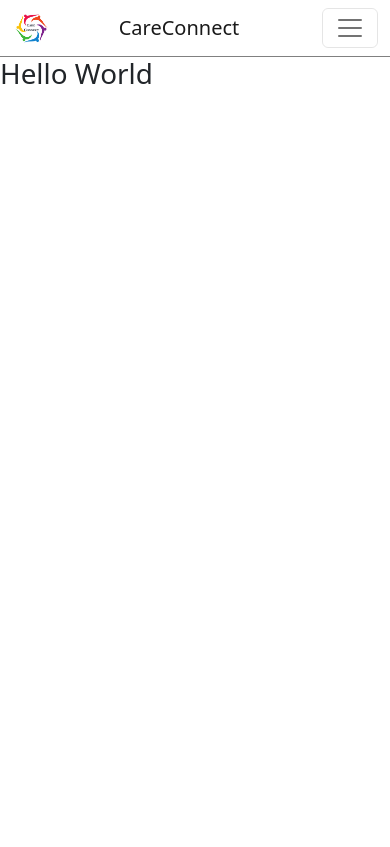
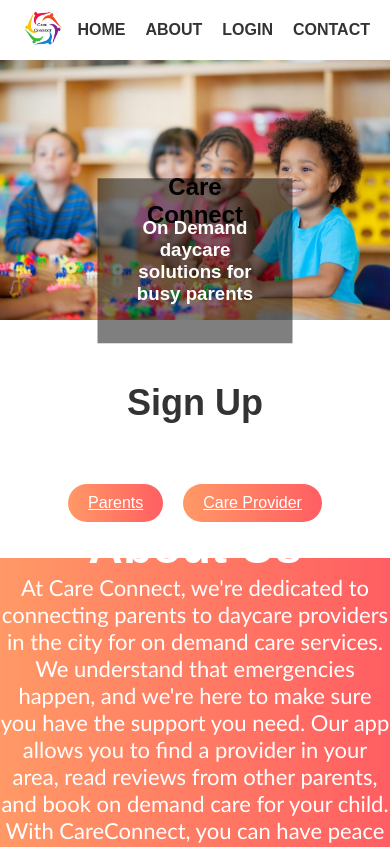
Before and after one commit to joytech360/JollySailors, a Flask app: page / in a window 390 px wide. Shown: the top 847 px of the page. Before the commit the page ends 84 px from the top, so only its background shows below. Run offline with Flask 3, Linux system fonts and the light colour scheme; some libraries are stand-ins or nearby versions.

Commit message:
added parent and daycare page

```diff
--- a/app/routes.py
+++ b/app/routes.py
@@ -3,8 +3,8 @@
 import jwt
 
 from flask import render_template, url_for, flash, redirect, request
-from app.forms import LoginForm, RegistrationForm, TwoFactorAuthForm, DaycareRegistrationForm
-from app.models import User, Daycare, Child, DaycareStudent
+from app.forms import LoginForm, RegistrationForm, TwoFactorAuthForm, DaycareRegistrationForm, AddChildForm, ChildRequestForm
+from app.models import User, Daycare, Child, DaycareStudent, ChildRequest
 from app.email import send_registration_confirmation_email, email_user
 from flask_login import login_user, logout_user, login_required, current_user
 from flask_wtf.csrf import CSRFError
@@ -47,9 +47,14 @@
 
 
 @app.route('/')
+@app.route('/home', methods=['GET', 'POST'])
+def home():
+    return render_template('home.html')
+
+
 @app.route('/index', methods=['GET', 'POST'])
 def index():
-    return render_template('index.html')
+    return redirect(url_for('parent'))#render_template('index.html')
 
 
 @app.route('/register', methods=['GET', 'POST'])
@@ -70,6 +75,7 @@
             app.config['SECRET_KEY'], algorithm='HS256')#.decode('utf-8')
         send_registration_confirmation_email(reg_form.email.data.lower(), reg_form.name.data, token,
                                              two_factor_auth_code)
+        print(two_factor_auth_code)
         flash('Please check your email to confirm your account.', 'alert-info')
         return redirect(url_for('register_user_2fa', token=token))
     return render_template('register.html', reg_form=reg_form)
@@ -131,6 +137,8 @@
 
 @app.route('/login', methods=['GET', 'POST'])
 def login():
+    if current_user.is_authenticated:
+        return redirect(url_for('index'))
     form = LoginForm()
     if form.validate_on_submit():
         user = User.query.filter(func.lower(User.email) == form.email.data.replace(' ', '').lower()).first()
@@ -172,16 +180,34 @@
                           )
         db.session.add(daycare)
         db.session.commit()
+        daycare.staffs.append(current_user)
+        db.session.commit()
         flash(f'{daycare.name} has been registered')
         return redirect(url_for('daycare', id=daycare.id, name=daycare.name))
     return render_template('daycare_registration.html', form=form)
 
 
-@app.route('/daycare/<int:id>/<string:name>')
+@app.route('/my_daycare')
+@login_required
+def my_daycare():
+    daycare = current_user.my_daycare()
+    return render_template('daycare.html', daycare=daycare)
+
+
+@app.route('/daycare/<int:id>/<string:name>', methods=['GET', 'POST'])
 @login_required
 def daycare(id: int, name: str):
     daycare = Daycare.query.get(id)
-    return render_template('daycare.html', daycare=daycare)
+    form = ChildRequestForm()
+    form.child.choices = [(0, 'Select Child')] + [(i.id, f"{i.name}") for i in current_user.children]
+    if form.validate_on_submit():
+        child_request = ChildRequest(daycare_id=daycare.id,
+                                     child_id=form.child.data,
+                                     message=form.message.data)
+        db.session.add(child_request)
+        db.session.commit()
+        flash('Child request has been submitted', 'alert-info')
+    return render_template('daycare.html', daycare=daycare, form=form)
 
 
 @app.route('/daycare_registry')
@@ -212,3 +238,48 @@
             db.session.commit()
         except:
             pass
+
+
+@app.route('/parent', methods=['GET', 'POST'])
+@login_required
+def parent():
+    form = AddChildForm()
+    if form.validate_on_submit():
+        child = Child(name=form.name.data,
+                      birth_date=form.dob.data,
+                      parent_id=current_user.id)
+        db.session.add(child)
+        db.session.commit()
+        flash(f'Child {child.name} has been added', 'alert-info')
+    return render_template('parent.html', form=form)
+
+#
+# @app.route('/add_child_request/<int:id>/<string:name>')
+# @login_required
+# def add_child_request(id: int, name: str):
+#     daycare = Daycare.query.get(id)
+#     form = ChildRequestForm()
+#     form.child.choices = [(0, 'Select Child')] + [(i.id, f"{i.name}") for i in current_user.children]
+#     if form.validate_on_submit():
+#         child_request = ChildRequest(daycare_id=daycare.id,
+#                                      child_id=form.child.id,
+#                                      message=form.message.data)
+#         db.session.add(child_request)
+#         db.session.commit()
+#     return render_template('add_child_request.html', form=form)
+
+
+@app.route('/approve_child_request/<int:daycare_id>/<int:child_id>', methods=['GET', 'POST'])
+@login_required
+def approve_child_request(daycare_id: int, child_id: int):
+    daycare = Daycare.query.get(daycare_id)
+    child = Child.query.get(child_id)
+    child = DaycareStudent(daycare_id=daycare_id, child_id=child_id, date_joined=datetime.now())
+    db.session.add(child)
+    db.session.commit()
+    daycare_requests = ChildRequest.query.filter_by(child_id=child.id).all()
+    for daycare in daycare_requests:
+        db.session.delete(daycare)
+        db.session.commit()
+    flash(f'Child {child.child.name} has been accepted', 'alert-info')
+    return redirect(url_for('daycare', id=daycare.id, name=daycare.name))
--- /dev/null
+++ b/app/static/home.css
@@ -0,0 +1,220 @@
+/* Global styles */
+
+body {
+    margin: 0;
+    padding: 0;
+    font-family: Arial, sans-serif;
+  }
+
+  /* Header styles */
+
+  header {
+    display: flex;
+    justify-content: space-between;
+    align-items: center;
+    height: 60px;
+    background-color: #ffffff;
+    box-shadow: 0 2px 4px rgba(0, 0, 0, 0.1);
+    padding: 0 20px;
+  }
+
+  .logo img {
+    max-height: 40px;
+  }
+
+  nav ul {
+    list-style: none;
+    margin: 0;
+    padding: 0;
+    display: flex;
+  }
+
+  nav li {
+    margin-right: 20px;
+  }
+
+  nav li:last-child {
+    margin-right: 0;
+  }
+
+  nav a {
+    text-decoration: none;
+    color: #333333;
+    font-weight: bold;
+    text-transform: uppercase;
+  }
+
+  nav a:hover {
+    color: #ff8c00;
+  }
+
+  /* Main styles */
+
+  .image-message {
+    position: relative;
+  }
+
+  .image-message img {
+    width: 100%;
+    height: auto;
+  }
+
+  .image-message .message {
+    position: absolute;
+    bottom: 0;
+    left: 0;
+    right: 0;
+    background-color: rgba(255, 255, 255, 0.8);
+    padding: 20px;
+  }
+
+  .signup-header {
+    text-align: center;
+    background-color: #ffffff;
+    padding: 40px 20px;
+  }
+
+  .signup-header h2 {
+    margin: 0;
+    font-size: 36px;
+    font-weight: bold;
+    color: #333333;
+  }
+
+  .buttons {
+    display: flex;
+    justify-content: center;
+    margin-top: 20px;
+  }
+
+  .buttons a {
+    margin: 0 10px;
+    padding: 10px 20px;
+    border: none;
+    border-radius: 25px;
+    background: linear-gradient(to right, #ff9966, #ff5e62);
+    color: #fff;
+    font-size: 16px;
+    cursor: pointer;
+  }
+
+  .banner {
+    position: relative;
+    height: 300px;
+    background: linear-gradient(to right, #ff9966, #ff5e62);
+    display: flex;
+    flex-direction: column;
+    justify-content: center;
+    align-items: center;
+    color: #fff;
+  }
+
+  .banner h1 {
+    font-size: 48px;
+    margin: 0;
+  }
+
+  .banner p {
+    font-size: 22px;
+    margin: 0;
+    text-align: center;
+    font-family:'Gill Sans', 'Gill Sans MT', Calibri, 'Trebuchet MS', sans-serif
+
+  }
+
+  .message-container {
+    position: relative;
+    height: 100%;
+  }
+
+  .message {
+    position: absolute;
+    z-index: 2;
+    background-color: #fff;
+    padding: 20px;
+    border-radius: 10px;
+    text-align: center;
+    top: 50%;
+    left: 50%;
+
+  }
+
+  .contact-container {
+    display: flex;
+    justify-content: space-between;
+    align-items: center;
+    padding: 50px;
+    background-image: url("Assets/contact-bg.jpg");
+    background-position: center;
+    background-repeat: no-repeat;
+    background-size: cover;
+    color:black;
+  }
+
+  .company-info {
+    flex-basis: 40%;
+    margin-right: 50px;
+  }
+
+  .company-info h3 {
+    font-size: 24px;
+    margin-bottom: 20px;
+  }
+
+  .company-info ul {
+    list-style: none;
+    margin: 0;
+    padding: 0;
+  }
+
+  .company-info li {
+    margin-bottom: 10px;
+    font-size: 16px;
+    line-height: 1.4;
+  }
+
+  .contact-form {
+    flex-basis: 55%;
+  }
+
+  .contact-form h3 {
+    font-size: 24px;
+    margin-bottom: 20px;
+  }
+
+  .contact-form input,
+  .contact-form textarea {
+    width: 100%;
+    padding: 10px;
+    margin-bottom: 20px;
+    border: none;
+    border-radius: 5px;
+  }
+
+  .contact-form textarea {
+    height: 150px;
+  }
+
+  .contact-form button[type="submit"] {
+    background-color: lightcoral;
+    color: #fff;
+    border: none;
+    border-radius: 5px;
+    padding: 10px 20px;
+    cursor: pointer;
+    transition: all 0.3s ease;
+  }
+
+  .contact-form button[type="submit"]:hover {
+    background-color: #148f77;
+  }
+
+  .contact-form input[type="text"],
+.contact-form input[type="email"],
+.contact-form textarea {
+  border: 1px solid #ccc;
+  padding: 10px;
+  margin-bottom: 20px;
+  width: 100%;
+  box-sizing: border-box;
+}
--- a/app/templates/base.html
+++ b/app/templates/base.html
@@ -31,37 +31,40 @@
             {% if current_user.is_daycare_admin() %}
             <ul class="navbar-nav">
                 <li class="nav-item">
-                    <a href="#">
-                        <i class="fas fa-user-shield"></i>
-                        Daycare
+                    <a href="{{ url_for('my_daycare') }}" class="btn btn-outline-warning">
+                        <img src="{{ url_for('static', filename='house-heart.svg') }}" alt="">
+                        My Daycare
                     </a>
                 </li>
             </ul>
-            {% else %}
+            {% endif %}
             <ul class="navbar-nav me-auto">
-                <li>
-                    <form class="d-flex" role="search">
-                        <input class="form-control me-2" type="search" placeholder="Search" aria-label="Search">
-                        <button class="btn btn-outline-success" type="submit">Search</button>
-                    </form>
+                <li class="nav-item">
+                    <a href="{{ url_for('daycare_registry') }}"  class="btn btn-outline-warning">Daycare Registry</a>
                 </li>
+{#                <li>#}
+{#                    <form class="d-flex" role="search">#}
+{#                        <input class="form-control me-2" type="search" placeholder="Search" aria-label="Search">#}
+{#                        <button class="btn btn-outline-warning" type="submit">Search</button>#}
+{#                    </form>#}
+{#                </li>#}
             </ul>
-            {% endif %}
+
             <ul class="navbar-nav d-flex">
 
                 <li class="nav-item">
-                    <a href="{{ url_for('register_daycare') }}" class="btn btn-outline-success">
+                    <a href="{{ url_for('register_daycare') }}" class="btn btn-outline-warning">
                         Register a Daycare
                     </a>
                 </li>
                 <li class="nav-item">
-                    <a href="{#{{ url_for('edit_profile') }}#}" class="btn btn-outline-success" title="Edit profile">
+                    <a href="{{ url_for('parent') }}" class="btn btn-outline-warning" title="Edit profile">
                         <i class="fas fa-user-circle"></i>
                         {{ current_user.name}}
                     </a>
                 </li>
                 <li class="nav-item">
-                    <a href="{{ url_for('logout') }}" class="btn btn-outline-success" title="Log out">
+                    <a href="{{ url_for('logout') }}" class="btn btn-outline-warning" title="Log out">
                         <i class="fas fa-sign-out-alt"></i>
                         Log out
                     </a>
--- a/app/templates/daycare_registry.html
+++ b/app/templates/daycare_registry.html
@@ -13,7 +13,9 @@
                         <div>Address: {{ daycare.full_address() }}</div>
                         <div>Phone no.: {{ daycare.phone_no }}</div>
                         <div>Timings: {% if daycare.opening_time %}{{ daycare.opening_time }} {% else %} 8:00 AM {% endif %} - {% if daycare.closing_time %}{{ daycare.closing_time }} {% else %} 5:00 PM {% endif %}</div>
-                        <a href="#" class="btn btn-primary">Message</a>
+                        <div>Capacity: {{ daycare.capacity }}</div>
+                        <div>Current Students: {{ daycare.student_count() }}</div>
+                        <a href="{{ url_for('daycare', id=daycare.id, name=daycare.name) }}" class="btn btn-primary">See full info</a>
                     </div>
                     <div class="col-4">
                         <img style="width: 100%" src="{% if daycare.profile_pic %}{{ daycare.profile_pic }}{% else %} {{ url_for('static', filename='house-heart.svg') }}{% endif %}" alt="Daycare Profile Pic">
--- /dev/null
+++ b/app/templates/home.html
@@ -0,0 +1,74 @@
+<!DOCTYPE html>
+<html>
+  <head>
+    <title>Care Connect</title>
+    <link rel="stylesheet" type="text/css" href="/static/home.css">
+  </head>
+  <body>
+    <header>
+      <div class="logo">
+        <!-- insert logo image here -->
+        <img src="{{ url_for('brand_logo') }}">
+      </div>
+      <nav>
+        <ul>
+          <li><a href="{{ url_for('home') }}">Home</a></li>
+          <li><a href="#About">About</a></li>
+          <li><a href="{{ url_for('login') }}">Login</a></li>
+          <li><a href="#Contact">Contact</a></li>
+        </ul>
+      </nav>
+    </header>
+    <main>
+        <div style="position: relative;">
+            <img src="static/landing_page.jpg" alt="your-image" style="width:100%;">
+            <br>
+            <br>
+            <div style="position: absolute; top: 50%; left: 50%; transform: translate(-50%, -50%); text-align: center; padding: 20px; margin-top: 0px;">
+                <h2 style="color:black"><b>Care Connect</b></h2>
+              </div>
+            <div style="position: absolute; top: 50%; left: 50%; transform: translate(-50%, -50%); text-align: center; background-color: rgba(0, 0, 0, 0.5); color: #fff; padding: 20px; margin-top: 60px;">
+              <h3><b>On Demand daycare solutions for busy parents</b></h3>
+            </div>
+          </div>
+
+      <div class="signup-header">
+        <h2>Sign Up</h2>
+      </div>
+      <div class="buttons">
+        <a href="{{ url_for('login') }}">Parents</a>
+        <a  href="{{ url_for('login') }}">Care Provider</a>
+      </div>
+      <br>
+      <br>
+      <section id="About">
+      <div class="banner">
+        <h1>About Us</h1>
+        <p>At Care Connect, we're dedicated to connecting parents to daycare providers in the city for on demand care services. We understand that emergencies happen, and we're here to make sure you have the support you need. Our app allows you to find a provider in your area, read reviews from other parents, and book on demand care for your child. With CareConnect, you can have peace of mind knowing that your child is in good hands.</p>
+      </div>
+    </section>
+
+      <section class="get-in-touch" id="Contact">
+        <div class="contact-container">
+          <div class="company-info">
+            <ul>
+              <li><i class="fa fa-map-marker"></i>123 Main Street, Regina, SK S76 543</li>
+              <li><i class="fa fa-phone"></i>(123) 456-7890</li>
+              <li><i class="fa fa-envelope"></i>info@careconnect.com</li>
+            </ul>
+          </div>
+          <form class="contact-form" action="submit-form.php" method="post">
+            <h3>Get In Touch!</h3>
+            <input type="text" name="name" placeholder="Your Name" required>
+            <input type="email" name="email" placeholder="Your Email" required>
+            <textarea name="message" placeholder="Your Message" required></textarea>
+            <button type="submit">Send Message</button>
+          </form>
+        </div>
+      </section>
+    </main>
+    <footer>
+      <p style="text-align: center;">Copyright © Care Connect 2023</p>
+    </footer>
+  </body>
+</html>
```
Also changed, not shown: app/forms.py (+13 -1 lines), app/models.py (+28 -0 lines), app/templates/add_child_request.html (added, +28 -0 lines), app/templates/daycare.html (+74 -6 lines), app/templates/parent.html (added, +54 -0 lines), app/static/landing_page.jpg (added).
